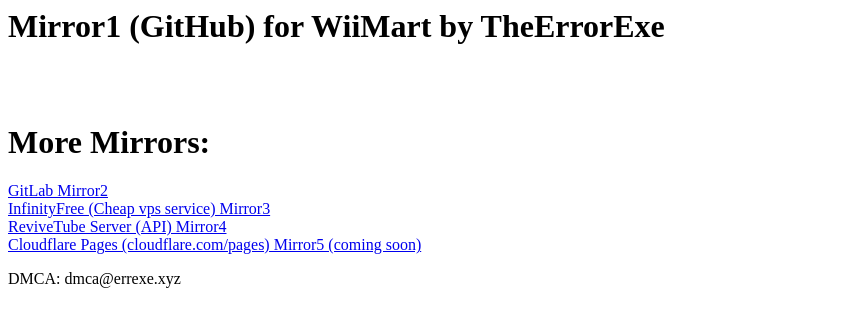
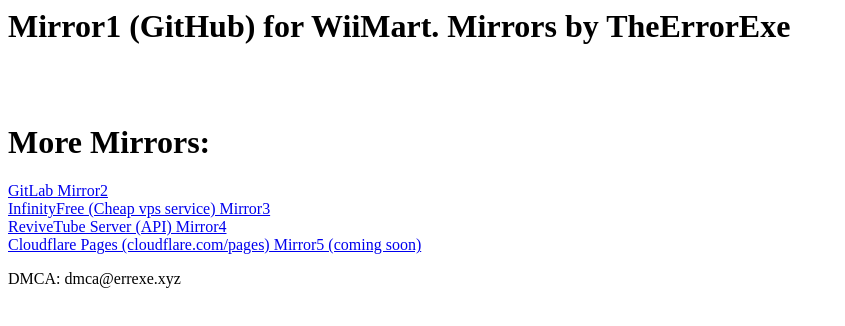
Before and after one commit to TheErrorExe/wiimart.mirror1.errexe.xyz, a plain HTML site: page index.html in a window 1280 px wide. Shown: the whole page, without its empty margins (0-845 px from the left). Drawn offline with Linux system fonts and the light colour scheme.

Commit message:
Update index.html

```diff
--- a/index.html
+++ b/index.html
@@ -1,4 +1,4 @@
-<h1>Mirror1 (GitHub) for WiiMart by TheErrorExe</h1>
+<h1>Mirror1 (GitHub) for WiiMart. Mirrors by TheErrorExe</h1>
 <br>
 <br>
 <h1>More Mirrors:</h1>
```
